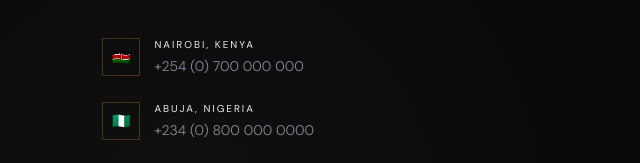
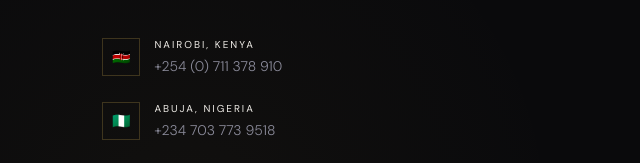
Before and after one commit to Muga-ai/advanced-point, a plain HTML site: page index.html in a window 1280 px wide. Shown: the part 6010-6173 px from the top of the page, 0-640 px from the left. Drawn offline with nearby package versions, Linux system fonts and the light colour scheme.

Commit message:
updated details

```diff
--- a/index.html
+++ b/index.html
@@ -1394,11 +1394,11 @@ footer {
         <div class="contact-details">
           <div class="contact-row">
             <div class="contact-icon-box">🇰🇪</div>
-            <div class="contact-row-text"><strong style="color:var(--ivory);font-weight:400;display:block;font-size:10px;letter-spacing:0.2em;text-transform:uppercase;margin-bottom:2px">Nairobi, Kenya</strong>+254 (0) 700 000 000</div>
+            <div class="contact-row-text"><strong style="color:var(--ivory);font-weight:400;display:block;font-size:10px;letter-spacing:0.2em;text-transform:uppercase;margin-bottom:2px">Nairobi, Kenya</strong>+254 (0) 711 378 910</div>
           </div>
           <div class="contact-row">
             <div class="contact-icon-box">🇳🇬</div>
-            <div class="contact-row-text"><strong style="color:var(--ivory);font-weight:400;display:block;font-size:10px;letter-spacing:0.2em;text-transform:uppercase;margin-bottom:2px">Abuja, Nigeria</strong>+234 (0) 800 000 0000</div>
+            <div class="contact-row-text"><strong style="color:var(--ivory);font-weight:400;display:block;font-size:10px;letter-spacing:0.2em;text-transform:uppercase;margin-bottom:2px">Abuja, Nigeria</strong>+234 703 773 9518</div>
           </div>
           <div class="contact-row">
             <div class="contact-icon-box">✉️</div>
```
